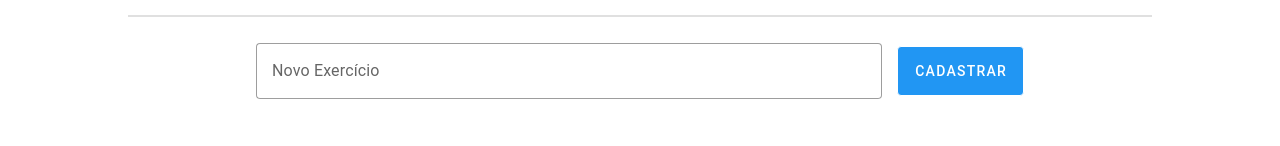
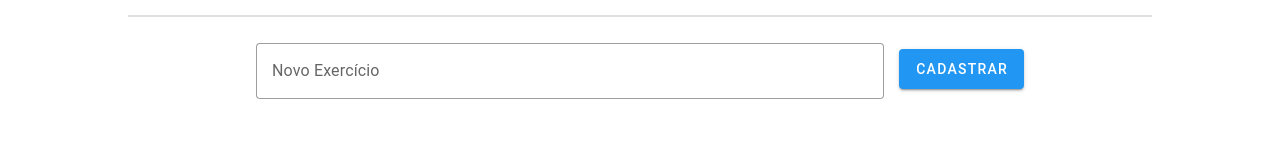
Before and after one commit to Jusouza182/Gym-Tech, a Vue app: page /exercicios in a window 1280 px wide. Shown: the part 157-303 px from the top of the page. Built offline with nearby package versions, Linux system fonts and the light colour scheme.

Commit message:
update tela exercicio css

```diff
--- a/src/views/Exercicios/ExerciciosView.vue
+++ b/src/views/Exercicios/ExerciciosView.vue
@@ -7,7 +7,7 @@
     <v-form class="d-flex" style="width: 60%; margin: 2% auto;" @submit.prevent>
         <v-text-field variant="outlined" v-model="exercicio" label="Novo Exercício"
             placeholder="Digite um novo exercício"></v-text-field>
-        <v-btn type="submit" variant="outlined" class="bg-blue" height="50px" style="margin-left: 2%; margin-top: 0.5%;">Cadastrar</v-btn>
+        <v-btn type="submit"  class="bg-blue" height="40px" style="margin-left: 2%; margin-top: 0.8%;">Cadastrar</v-btn>
     </v-form>
     <v-table fixed-header style="width: 60%; margin: 0 auto;" height="300px">
         <thead>
```
